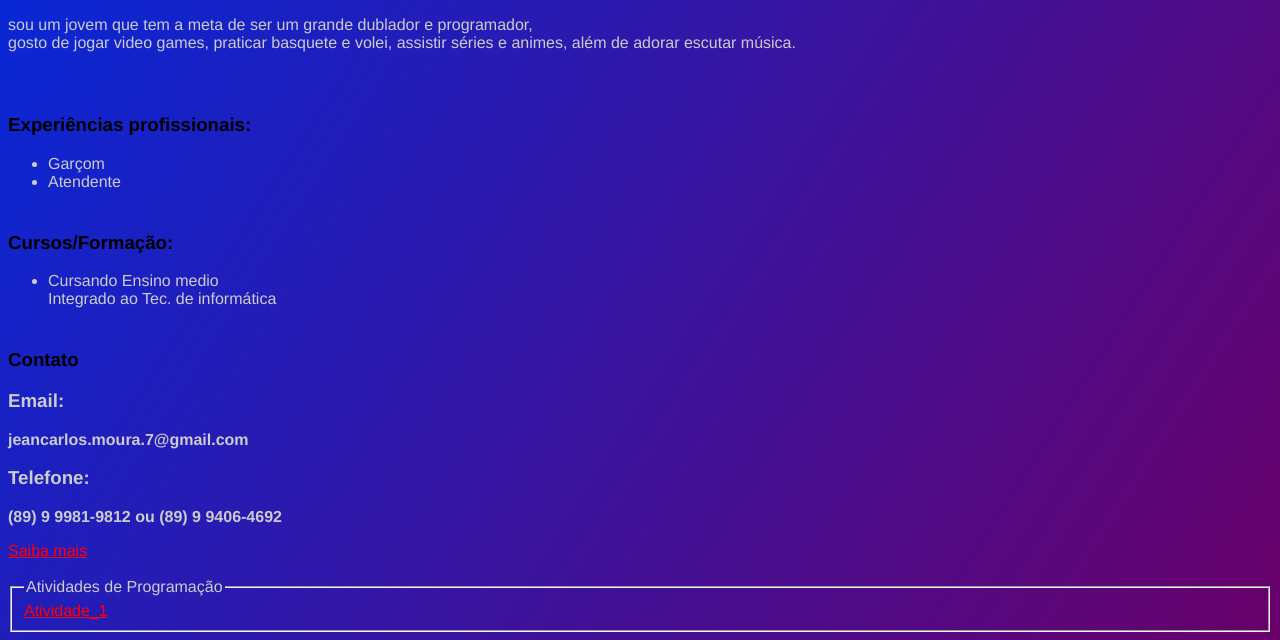
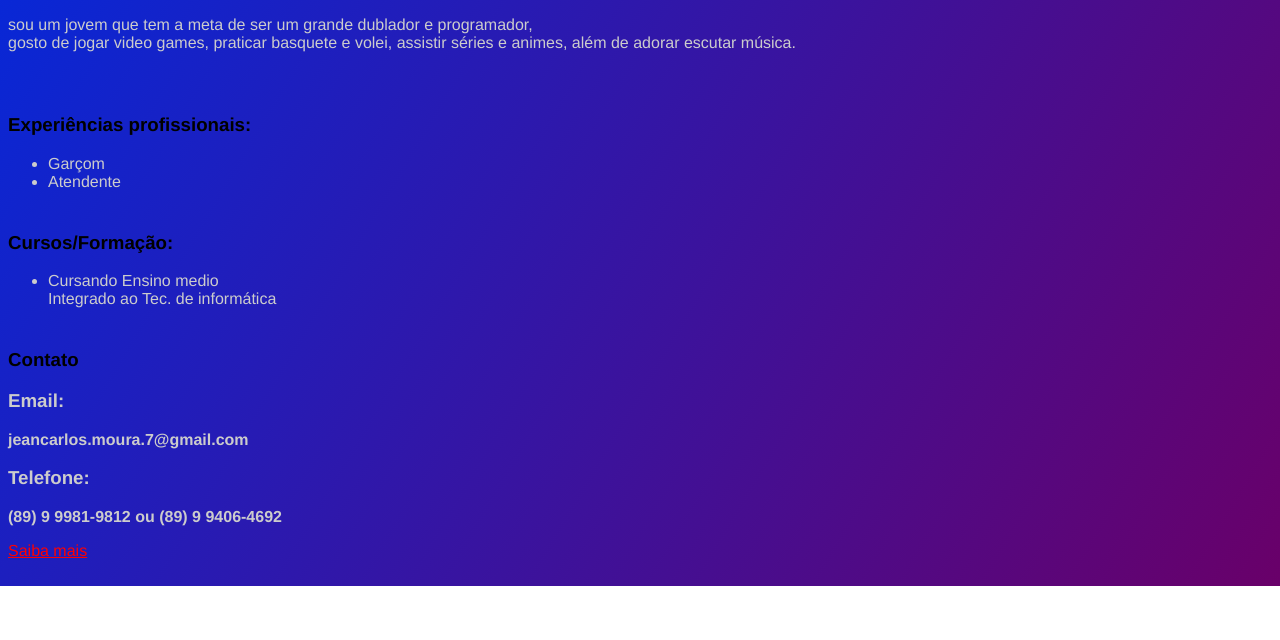
Before and after one commit to JeanCB-Dev/JeanCB-DEv.github.io, a plain HTML site: page Outros_Códigos/Curriculo/index.html in a window 1280 px wide. Shown: the part 179-819 px from the top of the page. Drawn offline with Linux system fonts and the light colour scheme.

Commit message:
Remoção da legenda atividades do currículo

```diff
--- a/Outros_Códigos/Curriculo/index.html
+++ b/Outros_Códigos/Curriculo/index.html
@@ -61,12 +61,7 @@
       <p>
       <h3>Telefone:</h3> <strong>(89) 9 9981-9812 ou (89) 9 9406-4692</strong></p>
       <a href='https://www.instagram.com/_jean.crl/' style="color:red">Saiba mais </a><br><br>
-      <fieldset>
-        <legend>Atividades de Programação</legend>
-        <a href="./Outros_C%C3%B3digos/Formul%C3%A1rio_de_quest%C3%B5es/index.html"
-          style="color: red;">Atividade_1</a>
 
-      </fieldset>
     </footer>
 
 
```
